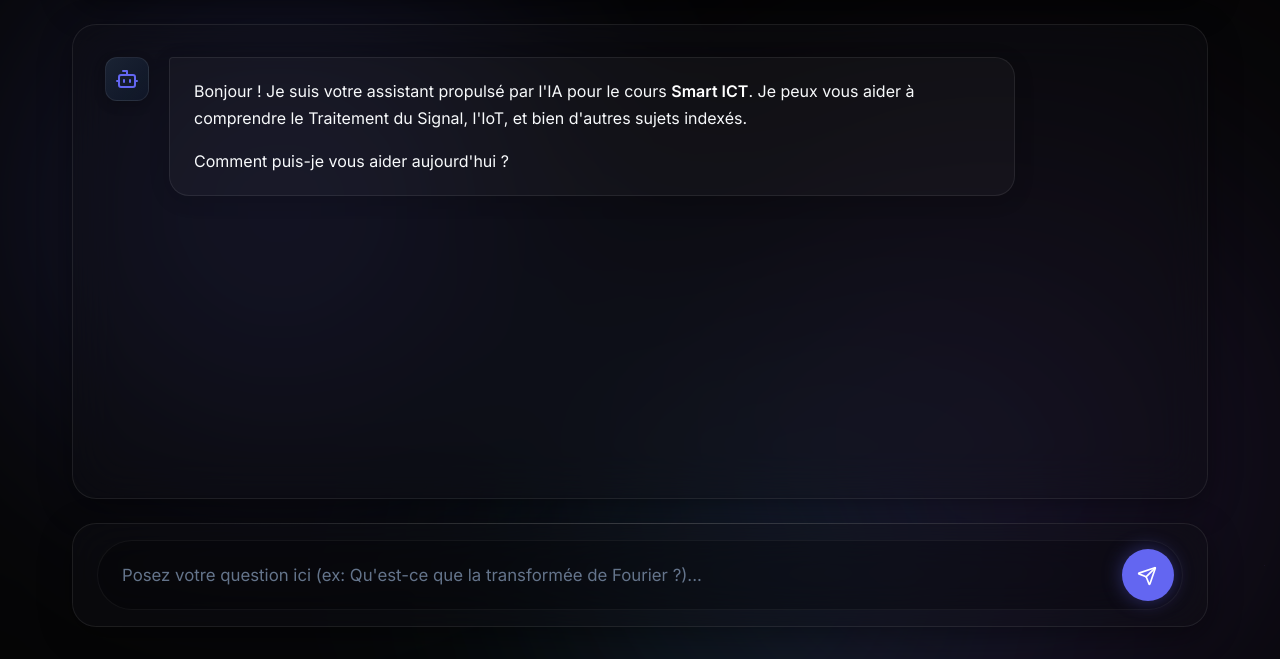
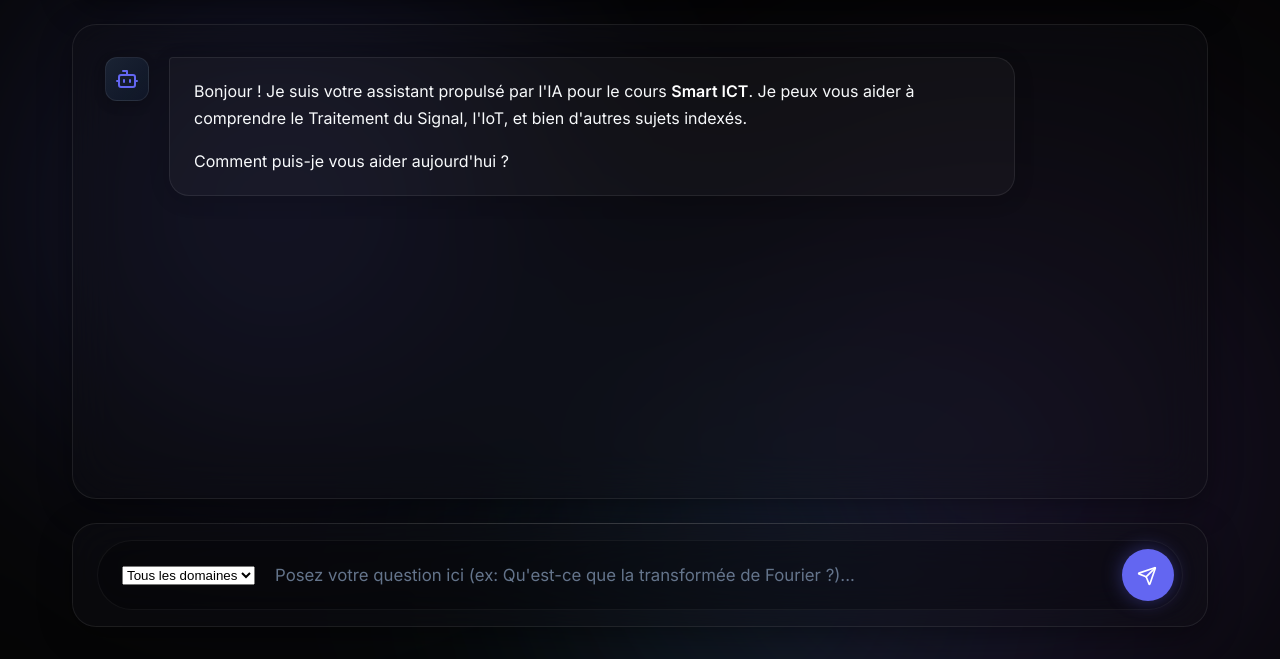
Before and after one commit to selmasaih/ragsmartict, a website built with Vite: page frontend/index.html in a window 1280 px wide. Shown: the part 141-800 px from the top of the page. Built offline with nearby package versions, Linux system fonts and the light colour scheme; files whose address does not match are found by name.

Commit message:
feat(ui): add topic filter dropdown

```diff
--- a/frontend/index.html
+++ b/frontend/index.html
@@ -40,6 +40,9 @@
 
         <div class="input-container glass">
           <form id="chat-form">
+            <select id="topic-select" title="Filtrer par domaine">
+              <option value="">Tous les domaines</option>
+            </select>
             <input type="text" id="question-input" placeholder="Posez votre question ici (ex: Qu'est-ce que la transformée de Fourier ?)..." autocomplete="off" />
             <button type="submit" id="send-button">
               <i data-lucide="send"></i>
```
